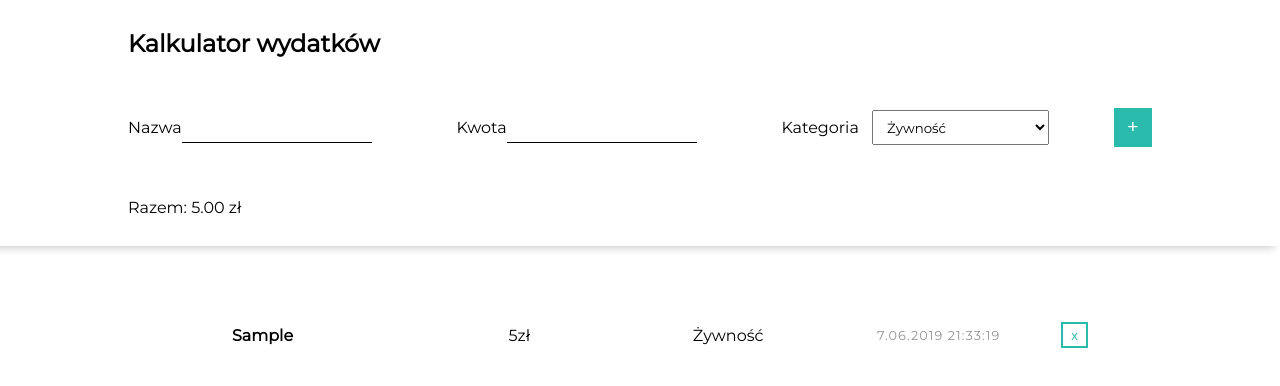
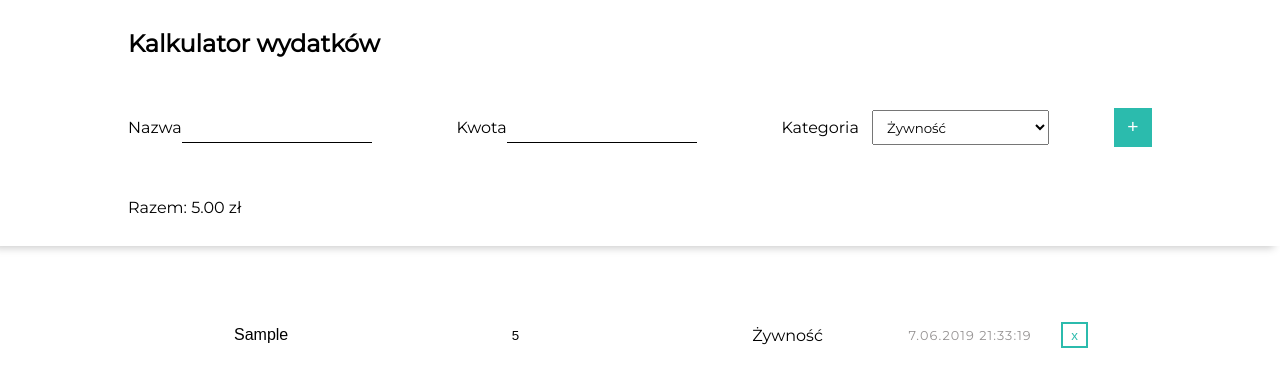
Before and after one commit to justynamak/Kalkulator-wydatkow, a React (Create React App) app: page / in a window 1280 px wide. Both pictures are taken after typing "Sample", "5" into the empty fields and a click on the button "dodaj wydatek". Shown: the top 386 px of the page. Built offline with nearby package versions, Linux system fonts and the light colour scheme.

Commit message:
dodano edytowalne inputy w komponencie Item

```diff
--- a/src/components/App.css
+++ b/src/components/App.css
@@ -46,6 +46,9 @@ button {
   height: 2em;
   width: 2em;
 }
+.input {
+  font-family: "Montserrat", sans-serif;
+}
 @media all and (max-width: 1025px) {
   .sticky {
     display: flex;
--- a/src/components/App.js
+++ b/src/components/App.js
@@ -16,6 +16,31 @@ class App extends Component {
       e.target.name === "price" ? parseFloat(e.target.value) : e.target.value;
     this.setState({
       [e.target.name]: value
+    });
+  };
+  handleEditChangeInput = e => {
+    const currentId = parseFloat(e.target.parentElement.dataset.id);
+    const index = this.state.allExpenses.findIndex(
+      expense => expense.id === currentId
+    );
+    const editExpense = [...this.state.allExpenses][index];
+
+    if (e.target.name === "title") {
+      editExpense[e.target.name] = e.target.value;
+    } else {
+      editExpense[e.target.name] = parseFloat(e.target.value) || "";
+    }
+
+    if (e.target.value === "" || parseFloat(e.target.value) < 1) {
+      e.target.classList.add("item--danger");
+    } else {
+      e.target.classList.remove("item--danger");
+    }
+
+    const allExpenses = [...this.state.allExpenses];
+    allExpenses[index] = editExpense;
+    this.setState({
+      allExpenses
     });
   };
   handleClickButton = e => {
@@ -75,6 +100,7 @@ class App extends Component {
       allExpenses
     });
   };
+
   componentDidMount() {
     if (localStorage.getItem("expenses")) {
       const allExpenses = JSON.parse(localStorage.getItem("expenses"));
@@ -90,7 +116,7 @@ class App extends Component {
   }
   render() {
     const theSumOfExpenses = this.state.allExpenses
-      .map(expense => expense.price)
+      .map(expense => expense.price !== "" && expense.price)
       .reduce((prevVal, currentVal) => prevVal + currentVal, 0)
       .toFixed(2);
 
@@ -113,6 +139,7 @@ class App extends Component {
             <ListItems
               allExpenses={this.state.allExpenses}
               click={this.handleClickButtonRemove}
+              change={this.handleEditChangeInput}
             />
           ) : (
             <p>brak wydatków</p>
--- a/src/components/Item.css
+++ b/src/components/Item.css
@@ -1,24 +1,35 @@
-li {
+.item {
   list-style-type: none;
   display: flex;
   justify-content: space-between;
   align-items: center;
   padding: 1em 0;
+  text-align: center;
 }
-li > h2 {
+input {
+  transition: 0.3s all ease-in-out;
+  margin: 0;
+}
+.item__title {
   font-size: 1em;
   flex: 3;
 }
-li > p {
+.item__price,
+.item__category,
+.item__date {
   flex: 2;
 }
-.date {
+.item__date {
   letter-spacing: 0.0825em;
   color: #959292;
   font-size: 0.8em;
 }
+.item--danger {
+  background-color: #ffe1e1;
+  margin-right: 5%;
+}
 @media all and (max-width: 1025px) {
-  li > h2 {
+  .item__title {
     flex: 1;
   }
 }
--- a/src/components/Item.js
+++ b/src/components/Item.js
@@ -1,13 +1,23 @@
 import React from "react";
 import "./Item.css";
 
-const Item = ({ title, price, category, id, currentDate, click }) => {
+const Item = ({ title, price, category, id, currentDate, click, change }) => {
   return (
-    <li data-id={id}>
-      <h2>{title}</h2>
-      <p>{price}zł</p>
-      <p>{category}</p>
-      <p className="date">{currentDate}</p>
+    <li className="item" data-id={id}>
+      <input
+        name="title"
+        className={`item__title ${title === "" ? "item--danger" : null}`}
+        value={title}
+        onChange={change}
+      />
+      <input
+        name="price"
+        className={`item__price ${price === "" ? "item--danger" : null}`}
+        value={price}
+        onChange={change}
+      />
+      <p className="item__category">{category}</p>
+      <p className="item__date">{currentDate}</p>
       <button className="close" title="usuń wydatek" onClick={click}>
         x
       </button>
--- a/src/components/ListItems.js
+++ b/src/components/ListItems.js
@@ -2,7 +2,7 @@ import React from "react";
 import Item from "./Item";
 import "./ListItems.css";
 
-const ListItems = ({ allExpenses, click }) => {
+const ListItems = ({ allExpenses, click, change }) => {
   const expenses = allExpenses.map(expense => (
     <Item
       key={expense.id}
@@ -12,6 +12,7 @@ const ListItems = ({ allExpenses, click }) => {
       id={expense.id}
       currentDate={expense.currentDate}
       click={click}
+      change={change}
     />
   ));
   return <ul>{expenses}</ul>;
--- a/src/index.css
+++ b/src/index.css
@@ -2,3 +2,6 @@ body {
   margin: 0;
   padding: 0;
 }
+input {
+  border: 0;
+}
```
